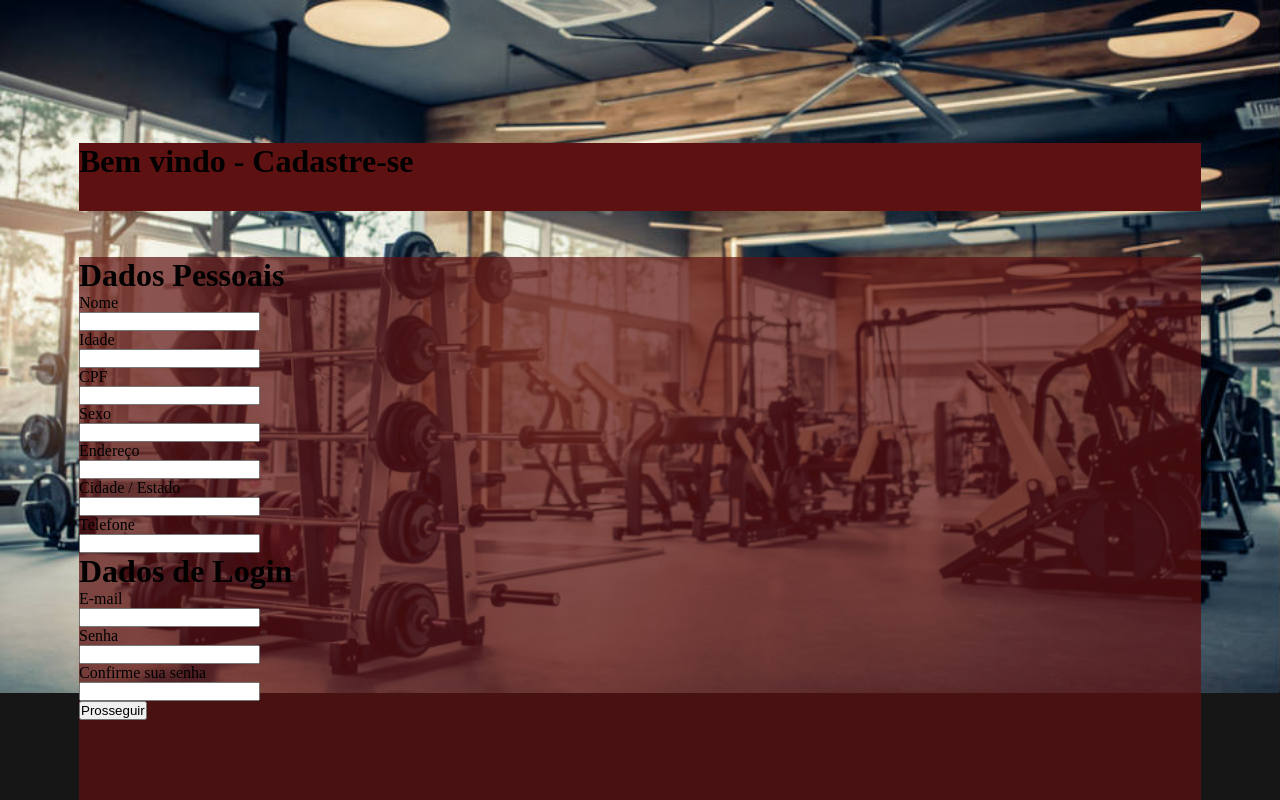
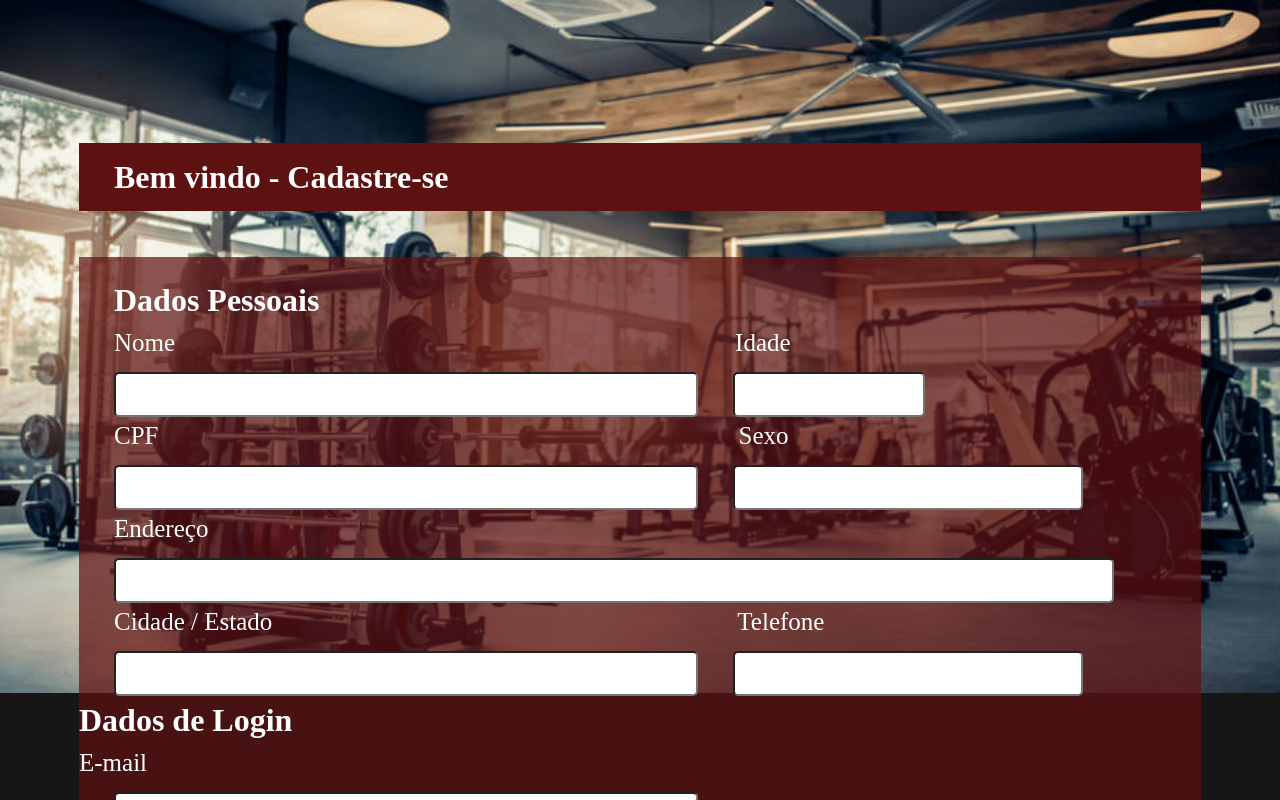
Before and after one commit to AmandaFernandes0701/Frontend-SmartGym---Projeto-Trainee, a React (Create React App) app in the folder smartgym/: page /cadastro in a window 1280 px wide. Shown: the top 800 px of the page. Built offline with nearby package versions, Linux system fonts and the light colour scheme.

Commit message:
Avanço CSS de Cadastro

```diff
--- a/smartgym/src/pages/Cadastro/Cadastro.css
+++ b/smartgym/src/pages/Cadastro/Cadastro.css
@@ -2,23 +2,107 @@
     display: flex;
     flex-direction: column;
     align-items: center;
-    height: 1766px;
     background-color: #161616;
     background-image: url(./academia.jpg);
     background-repeat: no-repeat;
     background-size: contain;
+    height: 1766px;
 }
 
 .titulo {
+    display: flex;
     margin-top: 143px;
+    width: 1122px;
     height: 68px;
-    width: 1122px;
     background-color: #5E1111;
 }
 
 .inputs {
     margin-top: 46px;
+    width: 1122px;
     height: 1138px;
-    width: 1122px;
     background: rgba(94, 17, 17, 0.7);
 }
+
+h1 {
+    font-family: 'Poppins';
+    font-size: 32px;
+    color: #FFFFFF;
+    line-height: 48px;
+}
+
+p {
+    font-family: 'Poppins';
+    font-size: 25px;
+    color: #FFFFFF;
+    line-height: 38px;
+}
+
+.textTitulo {
+    margin-top: 10px;
+    margin-left: 35px;
+}
+
+.dadosPessoais {
+    margin-top: 19px;
+    margin-left: 35px;
+}
+
+.linha1text, .linha2text, .linha3text, .linha4text {
+    display: flex;
+    flex-direction: row;
+}
+
+.linha1, .linha2, .linha4 {
+    flex-direction: row;
+}
+
+.textNome, .textCPF, .textEndereco, .textCidadeEstado {
+    margin-left: 35px;
+}
+
+.textIdade {
+    margin-left: 560px;
+}
+
+.textSexo {
+    margin-left: 580px;
+}
+
+.textTelefone {
+    margin-left: 465px;
+}
+
+.inputNome, .inputIdade, .inputCPF, .inputSexo,
+.inputEndereco, .inputCidadeEstado, .inputTelefone,
+.inputEmail, .inputSenha, .inputConfirmarSenha {
+    margin-top: 10px;
+    margin-left: 35px;
+    width: 584px;
+    height: 45px;
+    border-radius: 5px;
+}
+
+.inputNome {
+    width: 584px;
+}
+
+.inputIdade {
+    width: 192px;
+}
+
+.inputCPF {
+    width: 584px;
+}
+
+.inputSexo {
+    width: 350px;
+}
+
+.inputEndereco {
+    width: 1000px;
+}
+
+.inputTelefone {
+    width: 350px;
+}
--- a/smartgym/src/pages/Cadastro/Cadastro.js
+++ b/smartgym/src/pages/Cadastro/Cadastro.js
@@ -21,84 +21,108 @@ function Cadastro() {
       <div className="container">
 
         <div className="titulo">
-            <h1>Bem vindo - Cadastre-se</h1>
+            <h1 className="textTitulo">Bem vindo - Cadastre-se</h1>
         </div>
+
         <form className="inputs">
-            <h1>Dados Pessoais</h1>
-            <p>Nome</p>
-            <input
+
+            <h1 className="dadosPessoais">Dados Pessoais</h1>
+
+            <div className="linha1text">
+                <p className="textNome">Nome</p>
+                <p className="textIdade">Idade</p>
+            </div>
+
+            <div className="linha1">
+                <input className="inputNome"
                    type="text"
                    name='nome'
                    onChange={handleInputChange}
                 />
-            <br />
-            <p>Idade</p>
-            <input
+                <input className="inputIdade"
                    type="text"
                    name='idade'
                    onChange={handleInputChange}
                 />
-            <br />
-            <p>CPF</p>
-            <input
+            </div>
+
+            <div className="linha2text">
+                <p className="textCPF">CPF</p>
+                <p className="textSexo">Sexo</p>
+            </div>
+
+            <div className="linha2">
+                <input className="inputCPF"
                    type="text"
                    name='cpf'
                    onChange={handleInputChange}
                 />
-            <br />
-            <p>Sexo</p>
-            <input
+                <input className="inputSexo"
                    type="text"
                    name='sexo'
                    onChange={handleInputChange}
                 />
-            <br />
-            <p>Endereço</p>
-            <input
+            </div>
+
+            <div className="linha3text">
+                <p className="textEndereco">Endereço</p>
+            </div>
+
+            <div className="linha3">
+                <input className="inputEndereco"
                    type="text"
                    name='endereco'
                    onChange={handleInputChange}
                 />
-            <br />
-            <p>Cidade / Estado</p>
-            <input
+            </div>
+
+            <div className="linha4text">
+                <p className="textCidadeEstado">Cidade / Estado</p>
+                <p className="textTelefone">Telefone</p>
+            </div>
+
+            <div className="linha4">
+                <input className="inputCidadeEstado"
                    type="text"
                    name='cidadeEstado'
                    onChange={handleInputChange}
                 />
-            <br />
-            <p>Telefone</p>
-            <input
+                <input className="inputTelefone"
                    type="text"
                    name='telefone'
                    onChange={handleInputChange}
                 />
-            <br />
-            <h1>Dados de Login</h1>
+            </div>
+
+            <h1 className="dadosLogin">Dados de Login</h1>
+
             <p>E-mail</p>
-            <input
+            <input className="inputEmail"
                type="email"
                name='login'
                onChange={handleInputChange}
             />
-            <br />
+
             <p>Senha</p>
-            <input
+            <input className="inputSenha"
                type="password"
                name='senha'
                onChange={handleInputChange}
             />
-            <br />
+
             <p>Confirme sua senha</p>
-            <input
+            <input className="inputConfirmarSenha"
                type="password"
                name='confirmarSenha'
                onChange={handleInputChange}
             />
-            <br />
+
+            <br/>
+
             <button onClick={ () => {history.push("home");}}>
                 Prosseguir
             </button>
+
         </form>
 
       </div>
```
Also changed, not shown: smartgym/src/pages/Cadastro/academia_1.png (added). Lines whose indentation alone changed are shown as unchanged.
